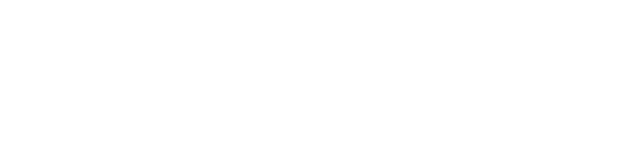
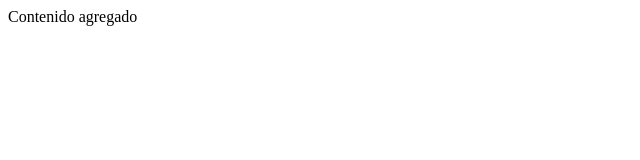
Before and after one commit to DavidCampos15012017/hello-world-git, a plain HTML site: page index.html in a window 1280 px wide. Shown: the whole page, without its empty margins (0-640 px from the left). Drawn offline with Linux system fonts and the light colour scheme.

Commit message:
Se modifica index

```diff
--- a/index.html
+++ b/index.html
@@ -10,5 +10,8 @@
     <title class="hola">
         Titulo
     </title>
+    <section>
+        Contenido agregado
+    </section>
 </body>
 </html>
```
